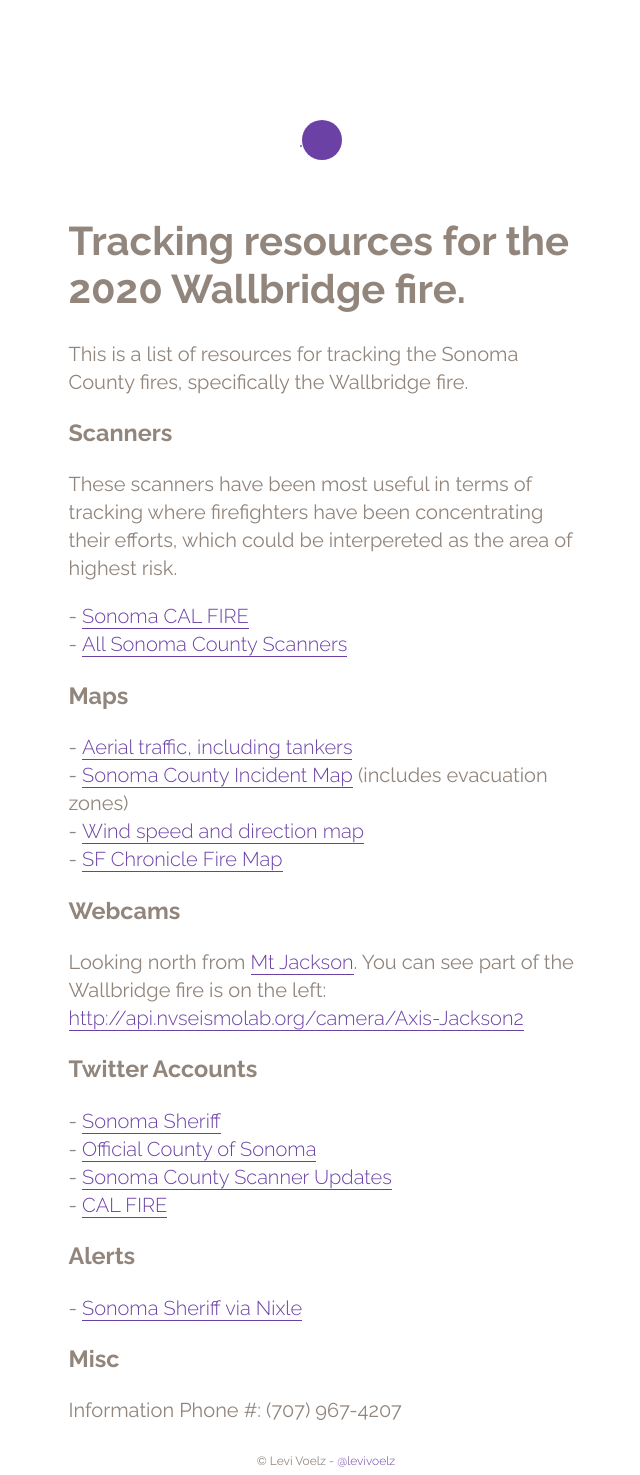
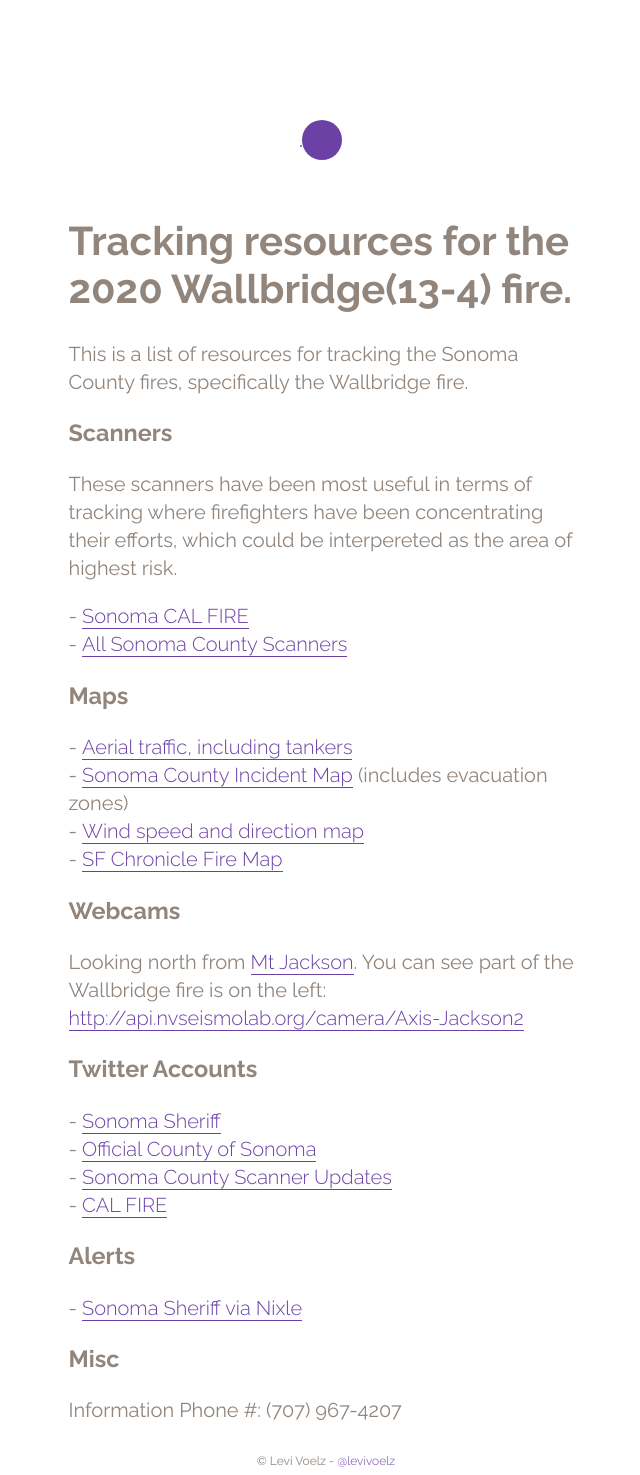
Before and after one commit to levivoelz/levivoelz.github.io, a Jekyll site: the page built from sonoma-county-fire-resources.md, in a window 1280 px wide. Shown: the whole page, without its empty margins (314-954 px from the left). Built offline with Jekyll 4.4.1, drawn with Linux system fonts in a browser that asks for light colours.

Commit message:
add alternate fire name

```diff
--- a/sonoma-county-fire-resources.md
+++ b/sonoma-county-fire-resources.md
@@ -1,11 +1,11 @@
 ---
 layout: naked
-title: Tracking resources for the 2020 Wallbridge fire
+title: Tracking resources for the 2020 Wallbridge(13-4) fire
 nofollow: false
 color: "#6B41A6"
 ---
 
-<h1>Tracking resources for the 2020 Wallbridge fire.</h1>
+<h1>Tracking resources for the 2020 Wallbridge(13-4) fire.</h1>
 <p>This is a list of resources for tracking the Sonoma County fires, specifically the Wallbridge fire.
 <section>
   <h3>Scanners</h3>
```
Also changed, not shown: 1 other file.
